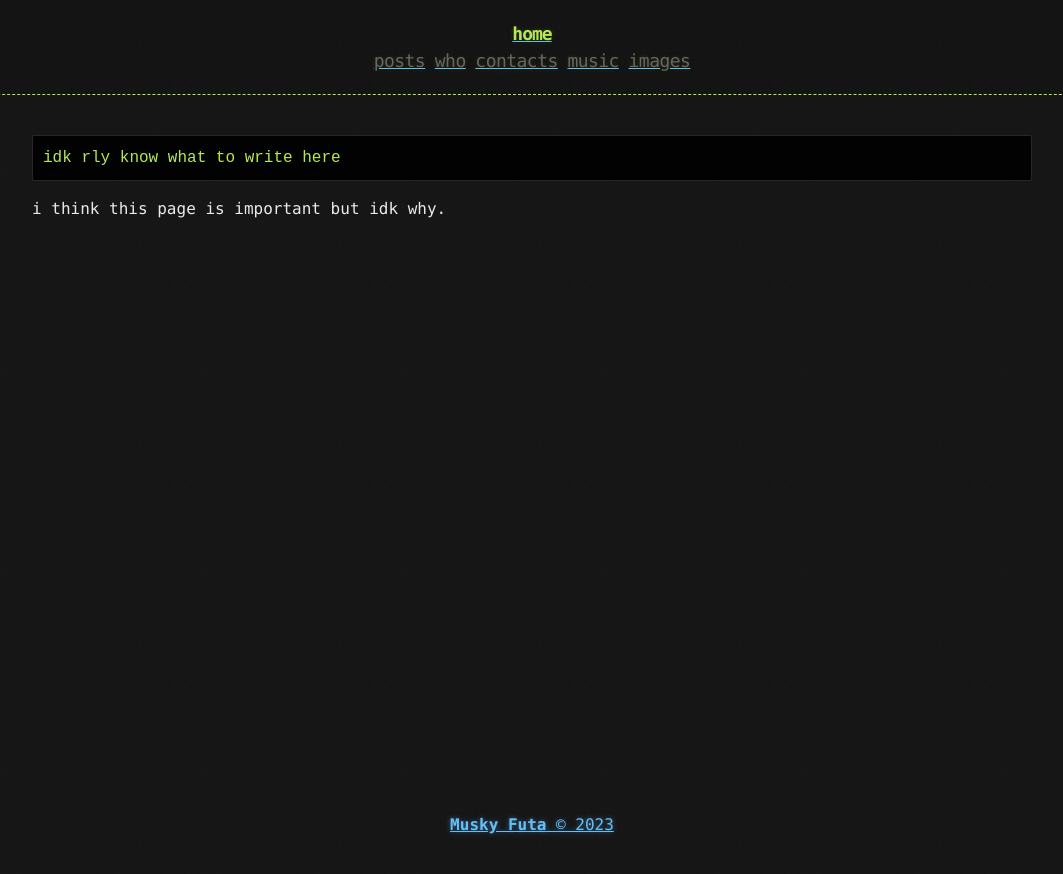
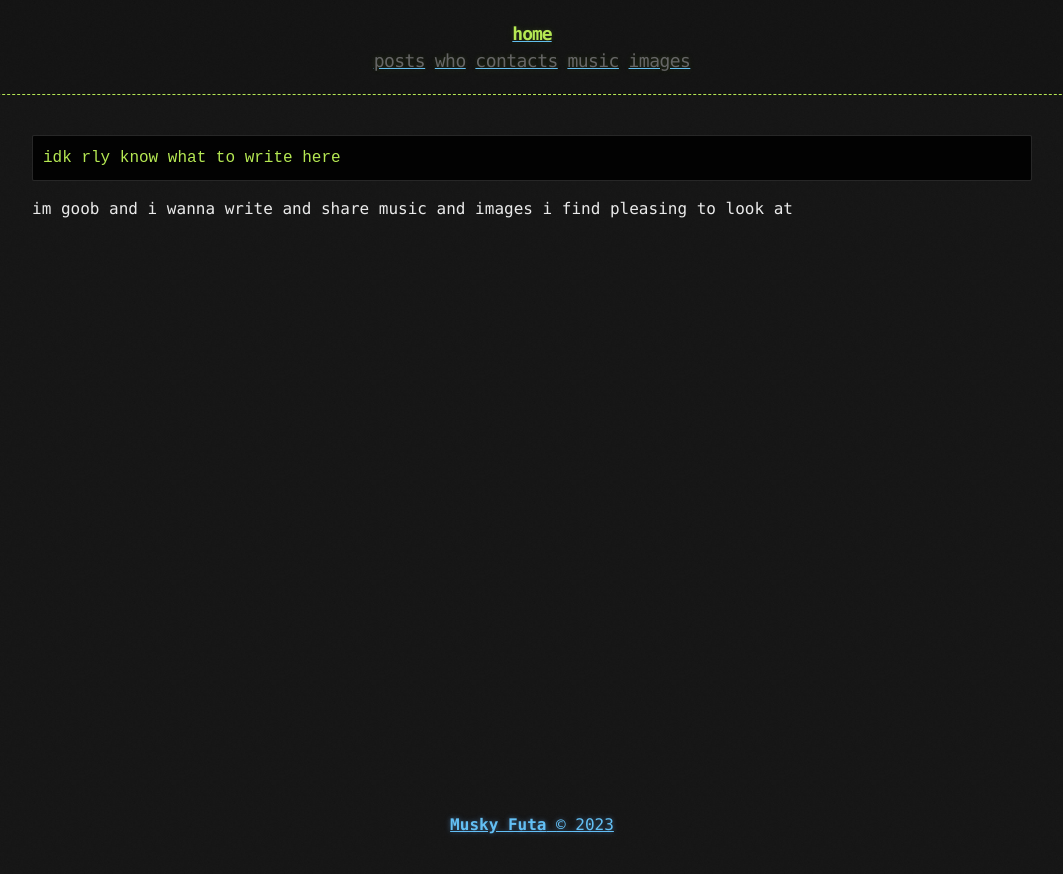
Before and after one commit to goobbess/goobbess.github.io, a Jekyll site: the page built from who.md, in a window 1280 px wide. Shown: the top 874 px of the page, without its empty margins (108-1171 px from the left). Built offline with Jekyll 4.4.1, drawn with Linux system fonts in a browser that asks for light colours.

Commit message:
Update who.md

````diff
--- a/who.md
+++ b/who.md
@@ -7,4 +7,4 @@ title: who | goobbess
 idk rly know what to write here
 ```
 
-i think this page is important but idk why.
+im goob and i wanna write and share music and images i find pleasing to look at
````
